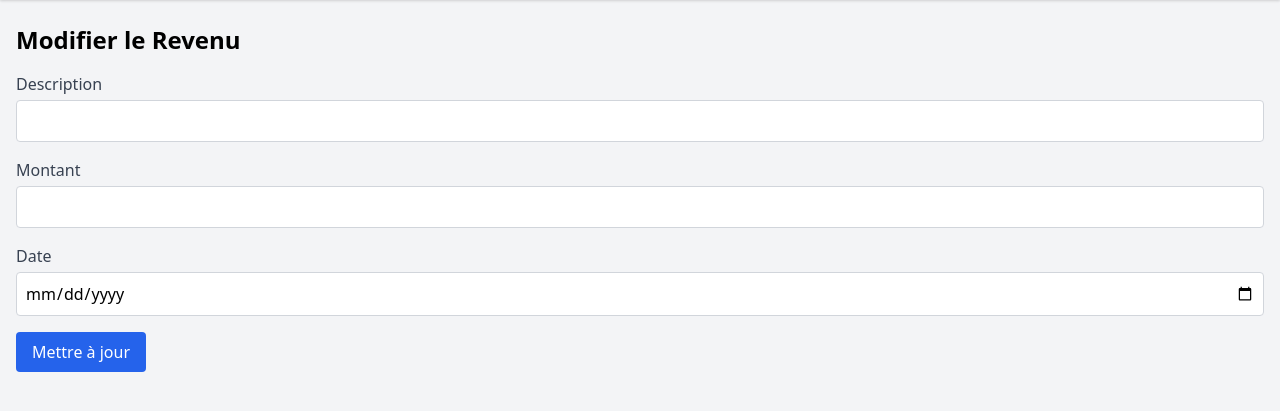
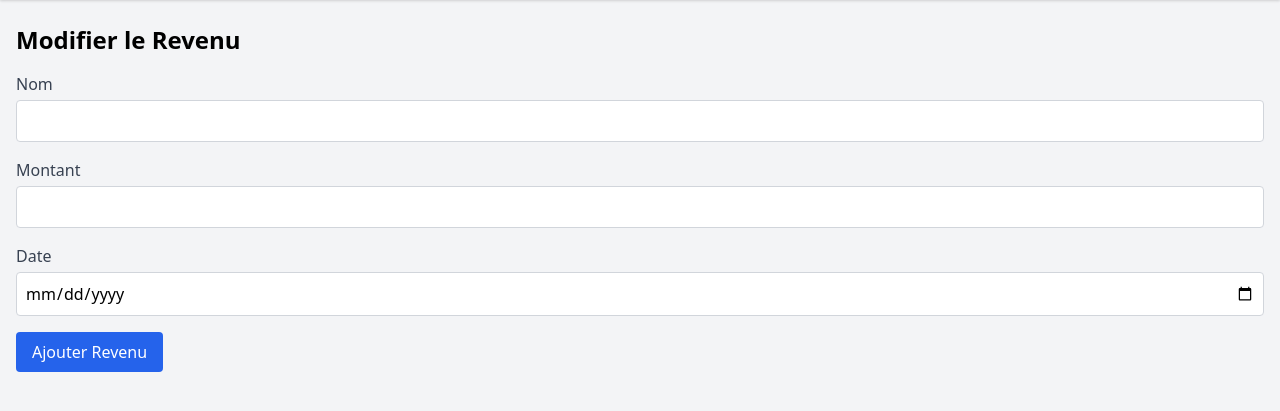
Before and after one commit to BaptisteRabouin/Budgetapp, a Flask app: template app/templates/edit_revenue.html in a window 1280 px wide. Shown: the part 60-471 px from the top of the page. Run offline with Flask 3, Linux system fonts and the light colour scheme; the template is opened without the code that fills it: values that come from a table or form of the project are taken from there, others are empty.

Commit message:
modification total revenus

```diff
--- a/app/forms.py
+++ b/app/forms.py
@@ -3,13 +3,13 @@ from wtforms import StringField, DecimalField, DateField, SubmitField
 from wtforms.validators import DataRequired, Length, NumberRange
 
 class ChargeForm(FlaskForm):
-    description = StringField('Description', validators=[DataRequired(), Length(max=128)])
+    description = StringField('Nom', validators=[DataRequired(), Length(max=128)])
     amount = DecimalField('Montant', validators=[DataRequired(), NumberRange(min=0)])
     date = DateField('Date', format='%Y-%m-%d', validators=[DataRequired()])
     submit = SubmitField('Ajouter Charge')
 
 class RevenueForm(FlaskForm):
-    description = StringField('Description', validators=[DataRequired(), Length(max=128)])
+    description = StringField('Nom', validators=[DataRequired(), Length(max=128)])
     amount = DecimalField('Montant', validators=[DataRequired(), NumberRange(min=0)])
     date = DateField('Date', format='%Y-%m-%d', validators=[DataRequired()])
     submit = SubmitField('Ajouter Revenu')
--- a/app/templates/add_charge.html
+++ b/app/templates/add_charge.html
@@ -5,9 +5,11 @@
 <form method="post" class="space-y-4">
     {{ form.hidden_tag() }}
     <div>
+        <!-- Le label affichera maintenant "Nom" -->
         {{ form.description.label(class="block text-gray-700") }}
         {{ form.description(class="w-full mt-1 p-2 border border-gray-300 rounded") }}
     </div>
+    <!-- Les autres champs restent inchangés -->
     <div>
         {{ form.amount.label(class="block text-gray-700") }}
         {{ form.amount(class="w-full mt-1 p-2 border border-gray-300 rounded") }}
--- a/app/templates/edit_charge.html
+++ b/app/templates/edit_charge.html
@@ -8,6 +8,7 @@
         {{ form.description.label(class="block text-gray-700") }}
         {{ form.description(class="w-full mt-1 p-2 border border-gray-300 rounded") }}
     </div>
+    <!-- Les autres champs restent inchangés -->
     <div>
         {{ form.amount.label(class="block text-gray-700") }}
         {{ form.amount(class="w-full mt-1 p-2 border border-gray-300 rounded") }}
@@ -17,7 +18,7 @@
         {{ form.date(class="w-full mt-1 p-2 border border-gray-300 rounded") }}
     </div>
     <div>
-        {{ form.submit(class="px-4 py-2 bg-blue-600 text-white rounded", value="Mettre à jour") }}
+        {{ form.submit(class="px-4 py-2 bg-blue-600 text-white rounded") }}
     </div>
 </form>
 {% endblock %}
--- a/app/templates/edit_revenue.html
+++ b/app/templates/edit_revenue.html
@@ -17,7 +17,7 @@
         {{ form.date(class="w-full mt-1 p-2 border border-gray-300 rounded") }}
     </div>
     <div>
-        {{ form.submit(class="px-4 py-2 bg-blue-600 text-white rounded", value="Mettre à jour") }}
+        {{ form.submit(class="px-4 py-2 bg-blue-600 text-white rounded") }}
     </div>
 </form>
 {% endblock %}
```
Also changed, not shown: app/templates/index.html (+5 -2 lines).
